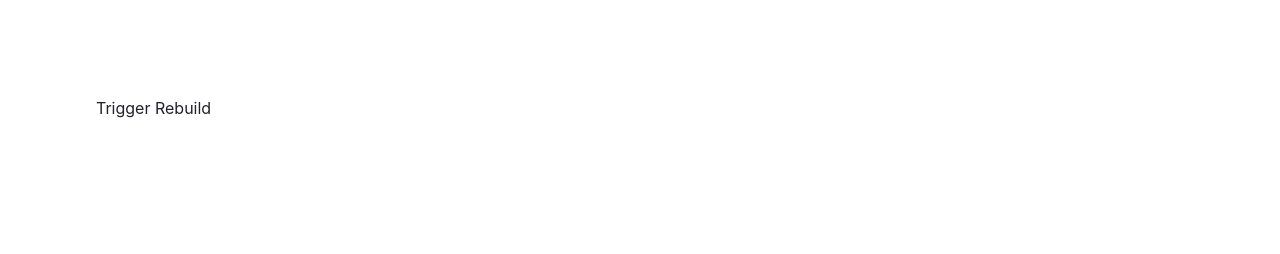
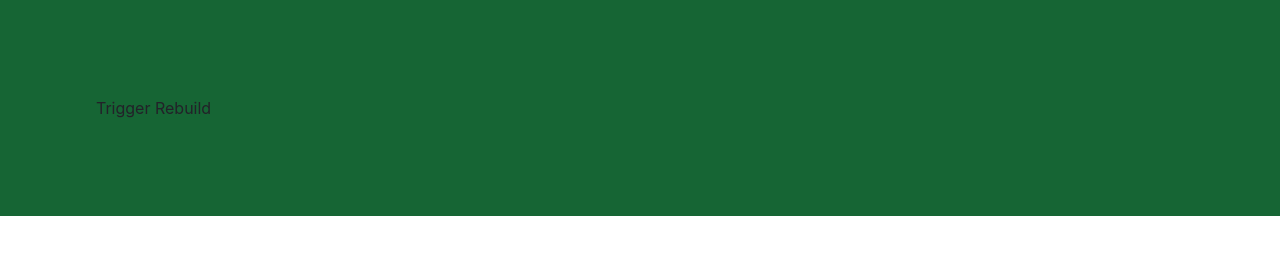
Before and after one commit to stevepond/netlify-test, a Gatsby site: page / in a window 1280 px wide. Built offline with nearby package versions, Linux system fonts and the light colour scheme; Gatsby itself is replaced by a stand-in of ours.

Commit message:
add color

```diff
--- a/src/pages/index.tsx
+++ b/src/pages/index.tsx
@@ -45,7 +45,7 @@ const IndexPage: React.FC<PageProps> = () => {
   };
 
   return (
-    <main style={pageStyles}>
+    <main style={pageStyles} className="bg-green-800">
       <button onClick={onClick}>Trigger Rebuild</button>
       <Feedback status={statusCode} />
     </main>
```
